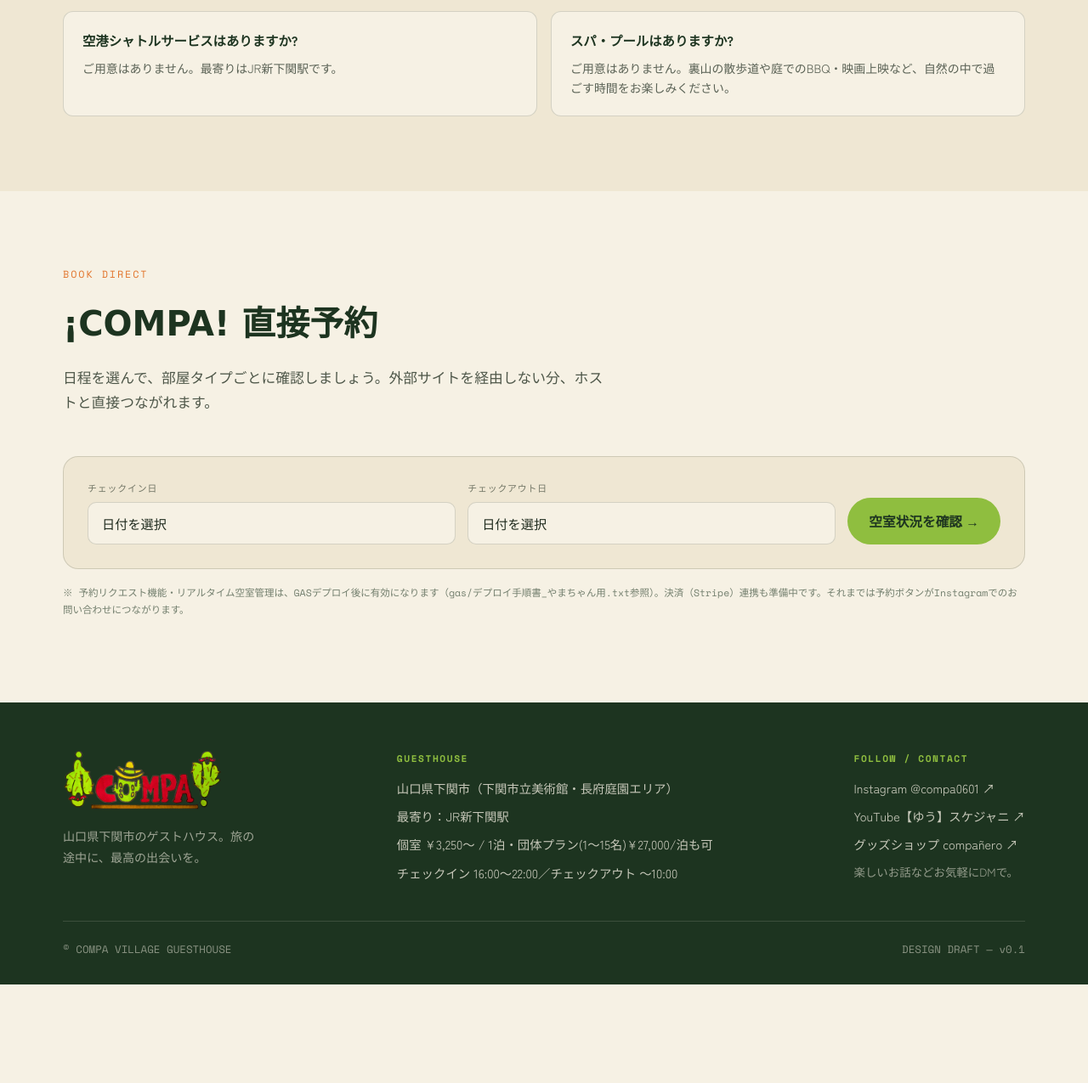
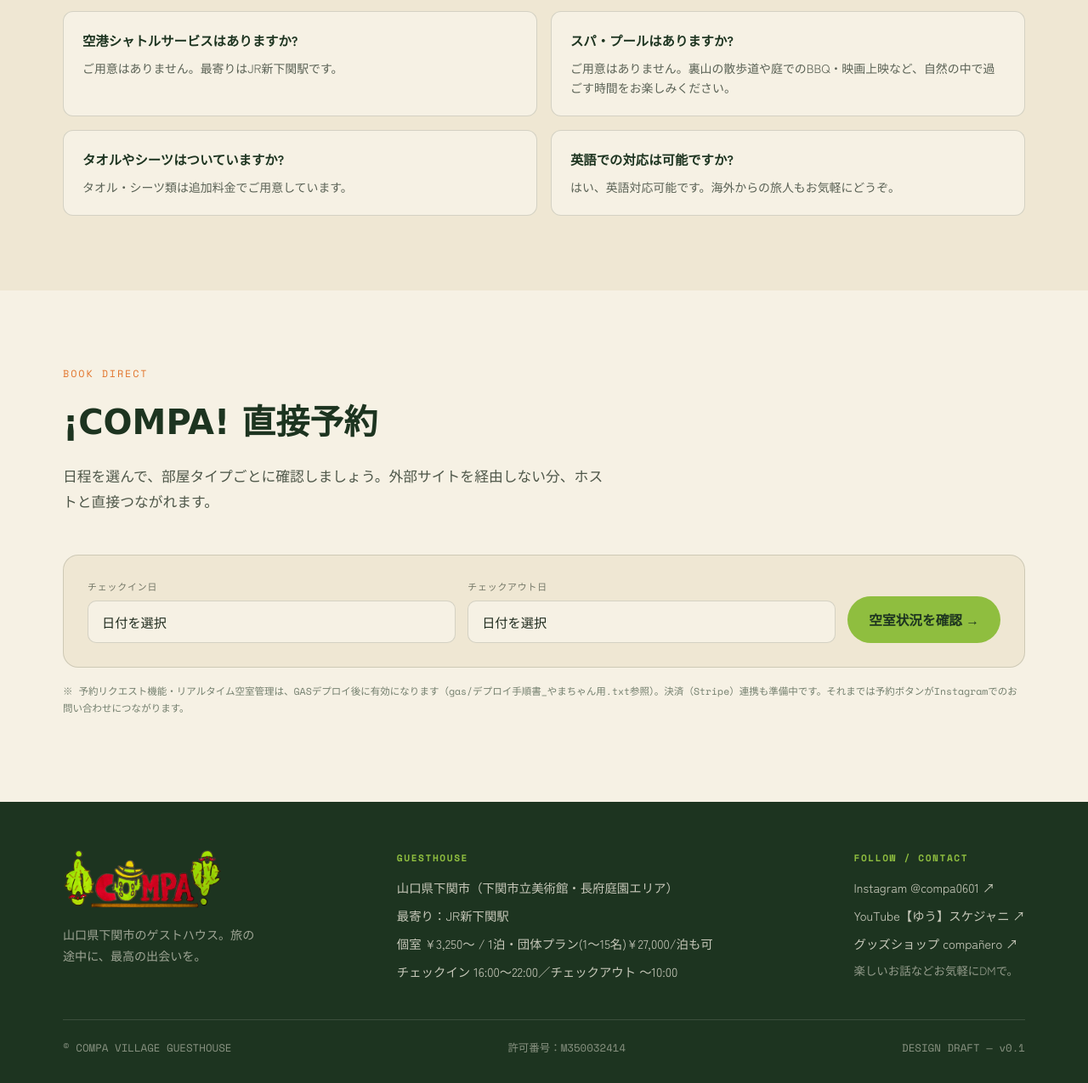
Before and after one commit to yamanishishinsuke19840623/compa-village-lp, a plain HTML site: page index.html in a window 1280 px wide. Shown: the part 9500-10775 px from the top of the page at 85% size. Before the commit the page ends 10659 px from the top, so only its background shows below. Drawn offline with nearby package versions, Linux system fonts and the light colour scheme; a script that the page names is missing; a web font is replaced by a local one.

Commit message:
Booking.com掲載情報からタオル/シーツ有料・英語対応・許可番号を反映
- FAQにタオル/シーツ追加料金・英語対応の項目を追加
- フッターに旅館業許可番号(M350032414)を追加

```diff
--- a/index.html
+++ b/index.html
@@ -696,6 +696,8 @@
       <div class="faq-item"><h4>レストランはありますか?</h4><p>館内にレストランはございません。共用キッチンでの自炊や、庭でのBBQ（1組¥2,000）をご利用いただけます。</p></div>
       <div class="faq-item"><h4>空港シャトルサービスはありますか?</h4><p>ご用意はありません。最寄りはJR新下関駅です。</p></div>
       <div class="faq-item"><h4>スパ・プールはありますか?</h4><p>ご用意はありません。裏山の散歩道や庭でのBBQ・映画上映など、自然の中で過ごす時間をお楽しみください。</p></div>
+      <div class="faq-item"><h4>タオルやシーツはついていますか?</h4><p>タオル・シーツ類は追加料金でご用意しています。</p></div>
+      <div class="faq-item"><h4>英語での対応は可能ですか?</h4><p>はい、英語対応可能です。海外からの旅人もお気軽にどうぞ。</p></div>
     </div>
   </div>
 </section>
@@ -765,6 +767,7 @@
     </div>
     <div class="footer-bottom">
       <span>© COMPA VILLAGE GUESTHOUSE</span>
+      <span>許可番号：M350032414</span>
       <span>DESIGN DRAFT — v0.1</span>
     </div>
   </div>
```
